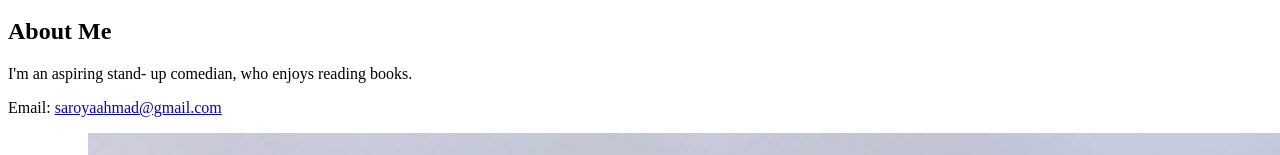
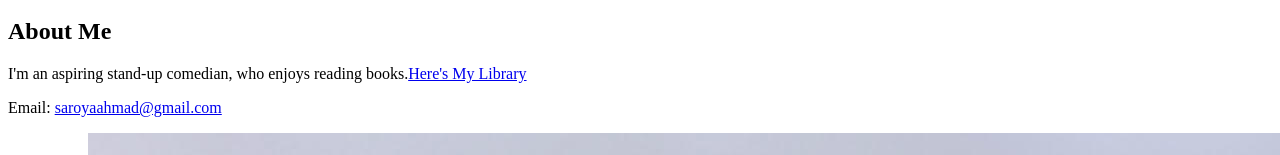
Before and after one commit to ahmadyaryeet/Personal_website, a React (Create React App) app: page / in a window 1280 px wide. Shown: the part 570-725 px from the top of the page. Built offline with nearby package versions, Linux system fonts and the light colour scheme; the HTML template or start-up script is replaced by a standard one.

Commit message:
Update Main_page.js

```diff
--- a/src/components/Main_page.js
+++ b/src/components/Main_page.js
@@ -44,8 +44,8 @@ function MainPage() {
           <section className="about-me">
             <h2>About Me</h2>
             <p>
-              I'm an aspiring stand- up comedian, who enjoys reading books.
-
+                I'm an aspiring stand-up comedian, who enjoys reading books.
+                <a href="https://www.goodreads.com/user/show/105851678-ahmad-saroya">Here's My Library</a>
             </p>
 
             <p className="email-container">
```
